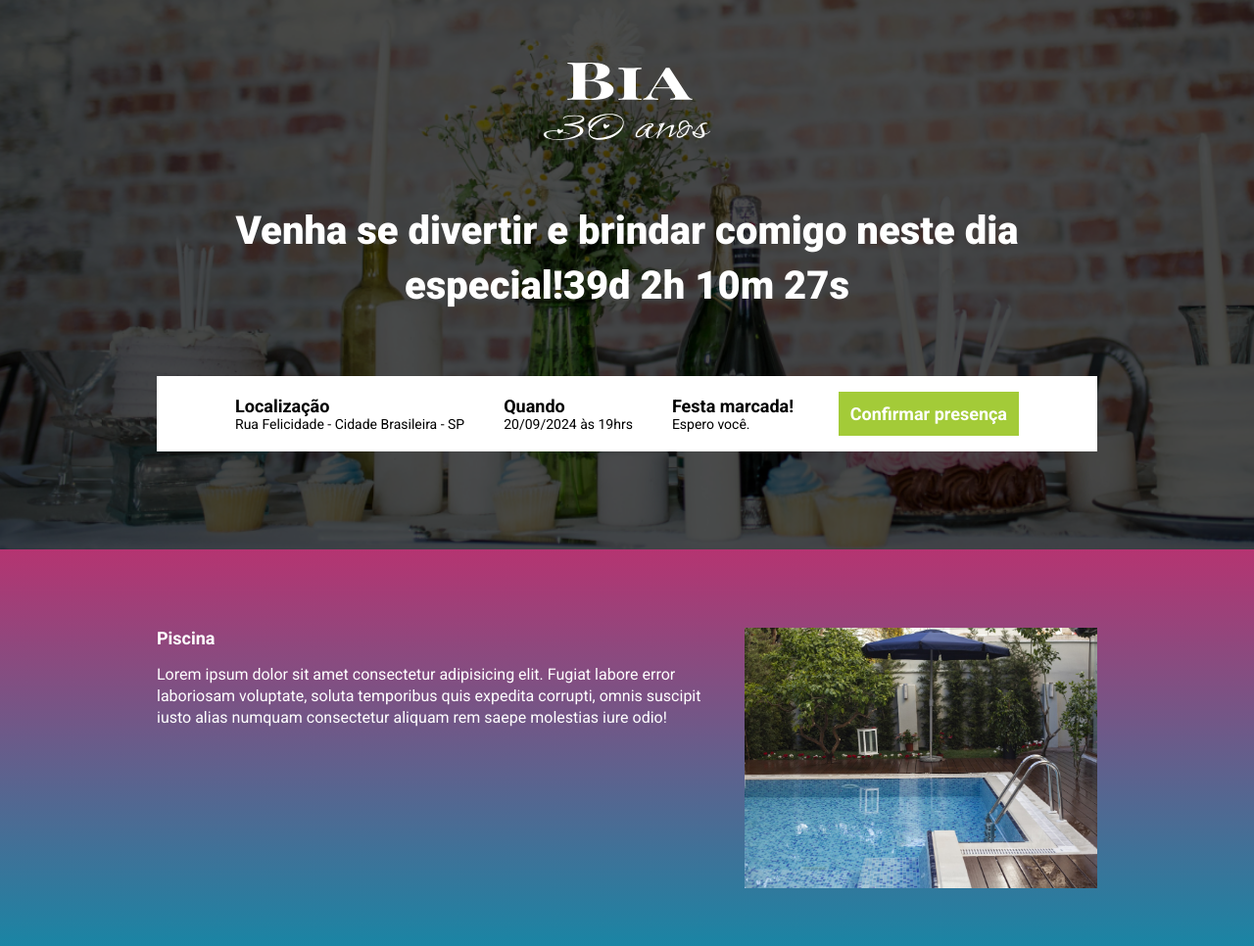
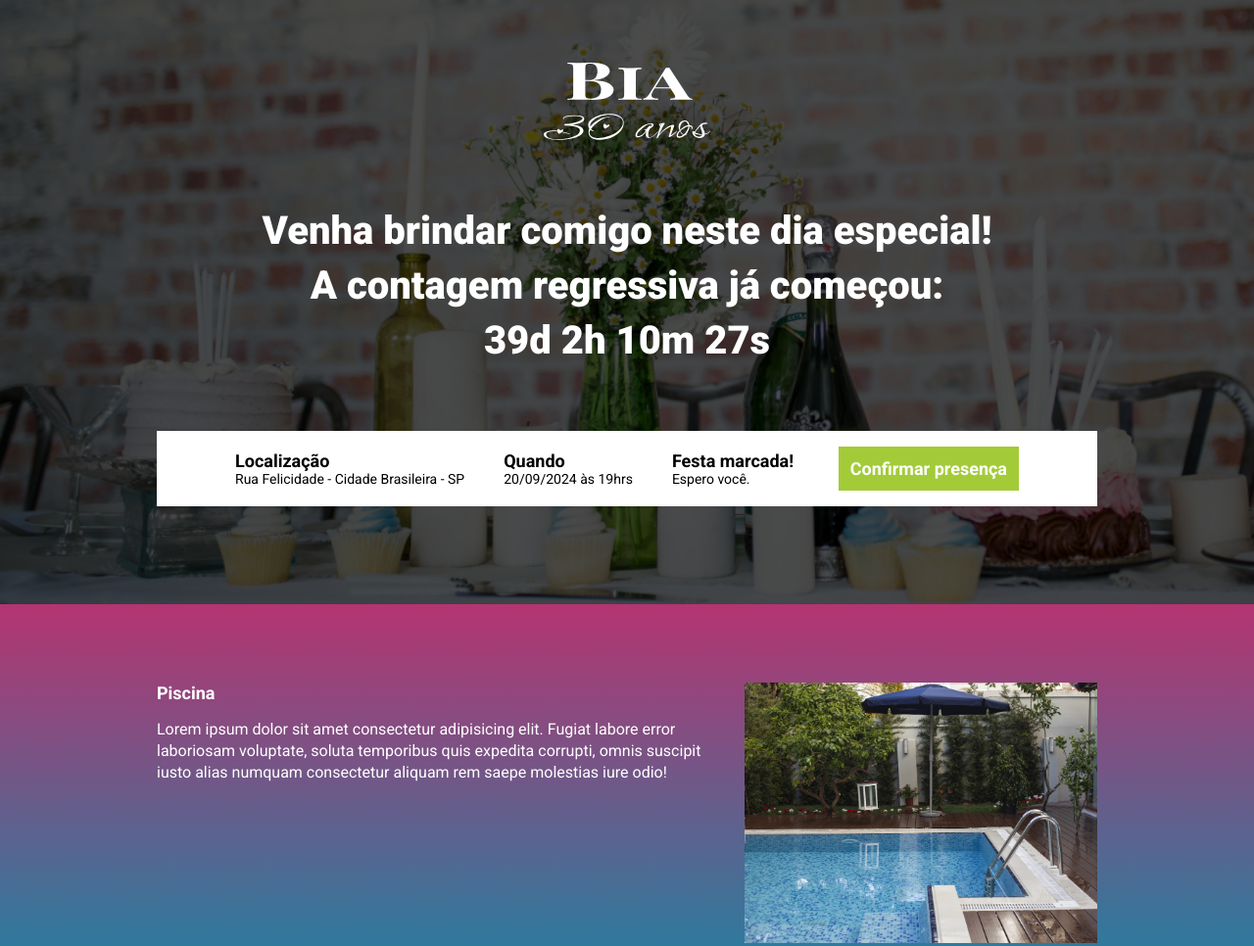
Before and after one commit to biapagotto/meu_aniversario, a website built with Parcel: page src/index.html in a window 1280 px wide. Shown: the top 966 px of the page at 98% size. Built offline with nearby package versions, Linux system fonts and the light colour scheme.

Commit message:
Atualização 2

```diff
--- a/src/index.html
+++ b/src/index.html
@@ -18,7 +18,8 @@
         <div class="container">
             <img class="hero__logo" src="./images/logo.svg" alt="Bia 30 anos">
             <p class="hero__text">
-                Venha se divertir e brindar comigo neste dia especial!<span id="contador"></span>
+                Venha brindar comigo neste dia especial! <br>
+                A contagem regressiva já começou: <br> <span id="contador"></span>
             </p>
             <div class="infos-bar">
                 <ul class="infos-bar__infos">
```
